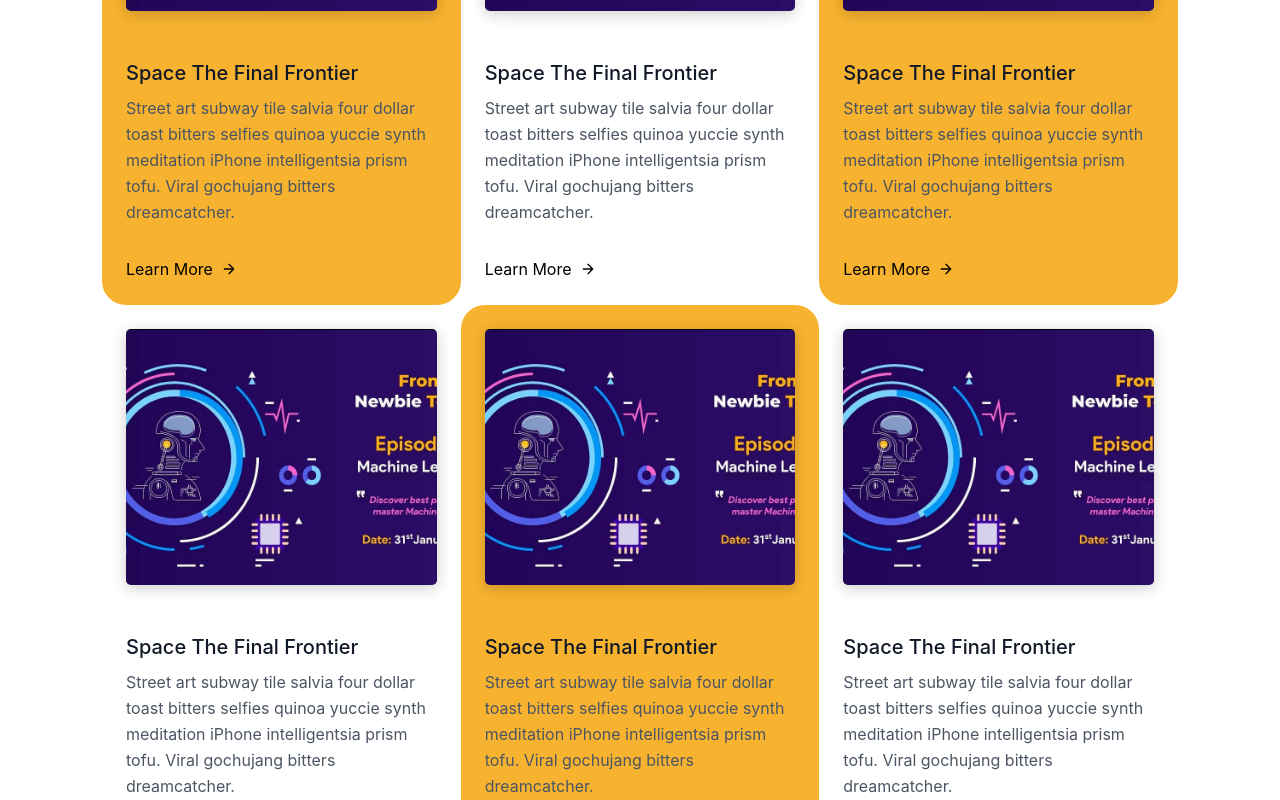
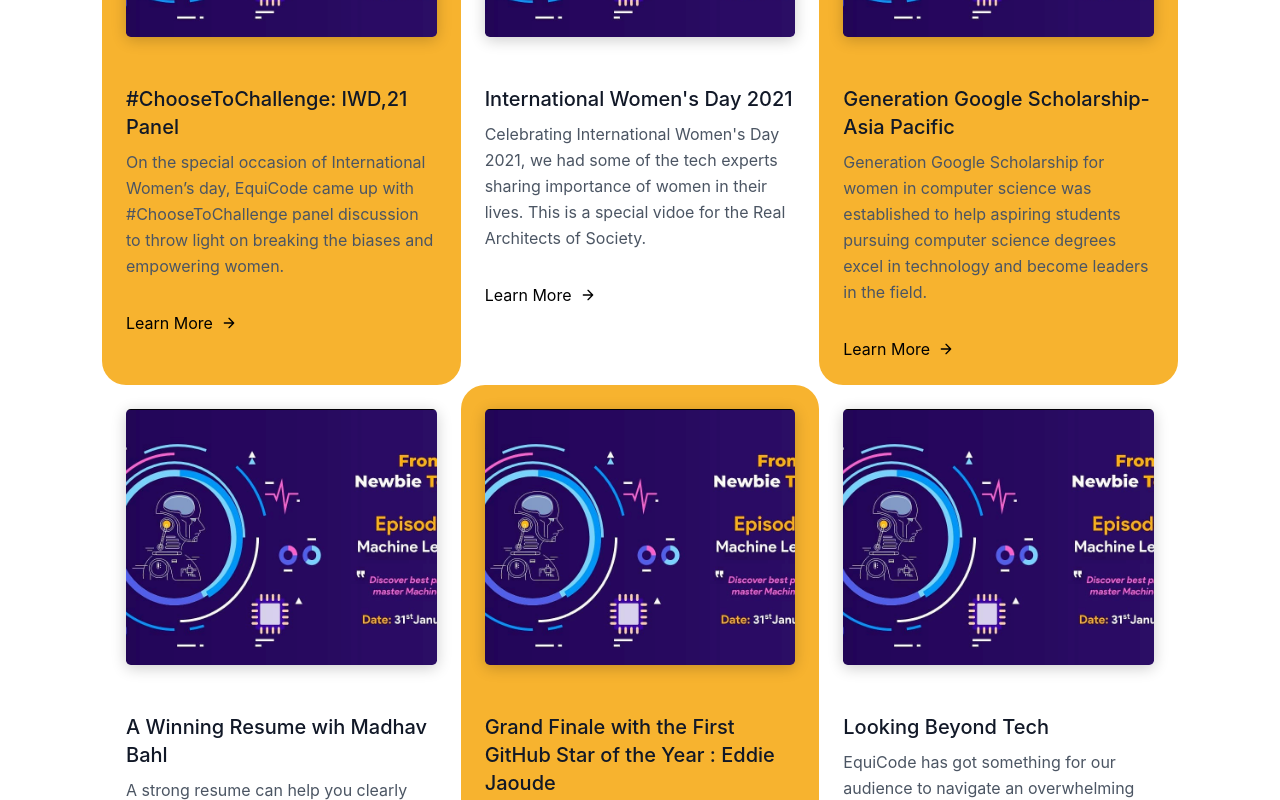
Before and after one commit to EquiCode/EquiCode-Website, a React (Create React App) app: page /events in a window 1280 px wide. Shown: the part 1320-2120 px from the top of the page. Built offline with nearby package versions, Linux system fonts and the light colour scheme; what styled-media-query would draw is missing.

Commit message:
Content added

```diff
--- a/src/components/events/PastEvents.js
+++ b/src/components/events/PastEvents.js
@@ -5,46 +5,46 @@
 export default function PastEvents(props) {
   const PastEvents = [
     {
-      name: "Space The Final Frontier",
+      name: "#ChooseToChallenge: IWD,21 Panel",
       about:
-        "Street art subway tile salvia four dollar toast bitters selfies quinoa yuccie synth meditation iPhone intelligentsia prism tofu. Viral gochujang bitters dreamcatcher.",
+        "On the special occasion of International Women’s day, EquiCode came up with #ChooseToChallenge​ panel discussion to throw light on breaking the biases and empowering women.",
       image: image,
-      link: "https://youtu.be/pluVTbdfSnk",
+      link: "https://youtu.be/0wPc3WH8MJw",
     },
     {
-      name: "Space The Final Frontier",
+      name: "International Women's Day 2021",
       about:
-        "Street art subway tile salvia four dollar toast bitters selfies quinoa yuccie synth meditation iPhone intelligentsia prism tofu. Viral gochujang bitters dreamcatcher.",
+        "Celebrating International Women's Day 2021, we had some of the tech experts sharing importance of women in their lives. This is a special vidoe for the Real Architects of Society.",
       image: image,
-      link: "https://youtu.be/pluVTbdfSnk",
+      link: "https://youtu.be/KksVuTZ0nDc",
     },
     {
-      name: "Space The Final Frontier",
+      name: "Generation Google Scholarship- Asia Pacific",
       about:
-        "Street art subway tile salvia four dollar toast bitters selfies quinoa yuccie synth meditation iPhone intelligentsia prism tofu. Viral gochujang bitters dreamcatcher.",
+        "Generation Google Scholarship for women in computer science was established to help aspiring students pursuing computer science degrees excel in technology and become leaders in the field.",
       image: image,
-      link: "https://youtu.be/pluVTbdfSnk",
+      link: "https://youtu.be/YzBJxCpPZS8",
     },
     {
-      name: "Space The Final Frontier",
+      name: "A Winning Resume wih Madhav Bahl",
       about:
-        "Street art subway tile salvia four dollar toast bitters selfies quinoa yuccie synth meditation iPhone intelligentsia prism tofu. Viral gochujang bitters dreamcatcher.",
+        "A strong resume can help you clearly identify and communicate what differentiates you from your job-seeking competitors. EquiCode brings Madhav Bahl to help us create a Winning Resume. ",
       image: image,
-      link: "https://youtu.be/pluVTbdfSnk",
+      link: "https://youtu.be/bR_d1BwWH9c",
     },
     {
-      name: "Space The Final Frontier",
+      name: "Grand Finale with the First GitHub Star of the Year : Eddie Jaoude",
       about:
-        "Street art subway tile salvia four dollar toast bitters selfies quinoa yuccie synth meditation iPhone intelligentsia prism tofu. Viral gochujang bitters dreamcatcher.",
+        "EquiCode is thrilled to have Eddie Jaoude join us putting into words his experiences in #DevRel​ , opensource and much more and embark an end tto our Roadmap series: From Newbie to Pro.",
       image: image,
-      link: "https://youtu.be/pluVTbdfSnk",
+      link: "https://youtu.be/G6ZfLQVpOhQ",
     },
     {
-      name: "Space The Final Frontier",
+      name: "Looking Beyond Tech",
       about:
-        "Street art subway tile salvia four dollar toast bitters selfies quinoa yuccie synth meditation iPhone intelligentsia prism tofu. Viral gochujang bitters dreamcatcher.",
+        "EquiCode has got something for our audience to navigate an overwhelming amount of information availaible for all those starting out their tech-career soon.",
       image: image,
-      link: "https://youtu.be/pluVTbdfSnk",
+      link: "https://youtu.be/dkFiyfSdIT4",
     },
   ];
 
@@ -58,12 +58,10 @@
             </div>
             <div class="flex flex-wrap sm:flex-row flex-col py-6 mb-12 ">
               <h1 class="sm:w-2/5 text-gray-900 font-medium title-font text-2xl mb-2 sm:mb-0">
-                Space The Final Frontier
+                Past Specifics
               </h1>
               <p class="sm:w-3/5 leading-relaxed text-base sm:pl-10 pl-0">
-                Street art subway tile salvia four dollar toast bitters selfies
-                quinoa yuccie synth meditation iPhone intelligentsia prism tofu.
-                Viral gochujang bitters dreamcatcher.
+                EquiCode has collaborated with many amazing speakers out there, to put in the idea of encouraging Equal Learning and helping our audience in building up a brand for themselves.
               </p>
             </div>
           </div>
```
